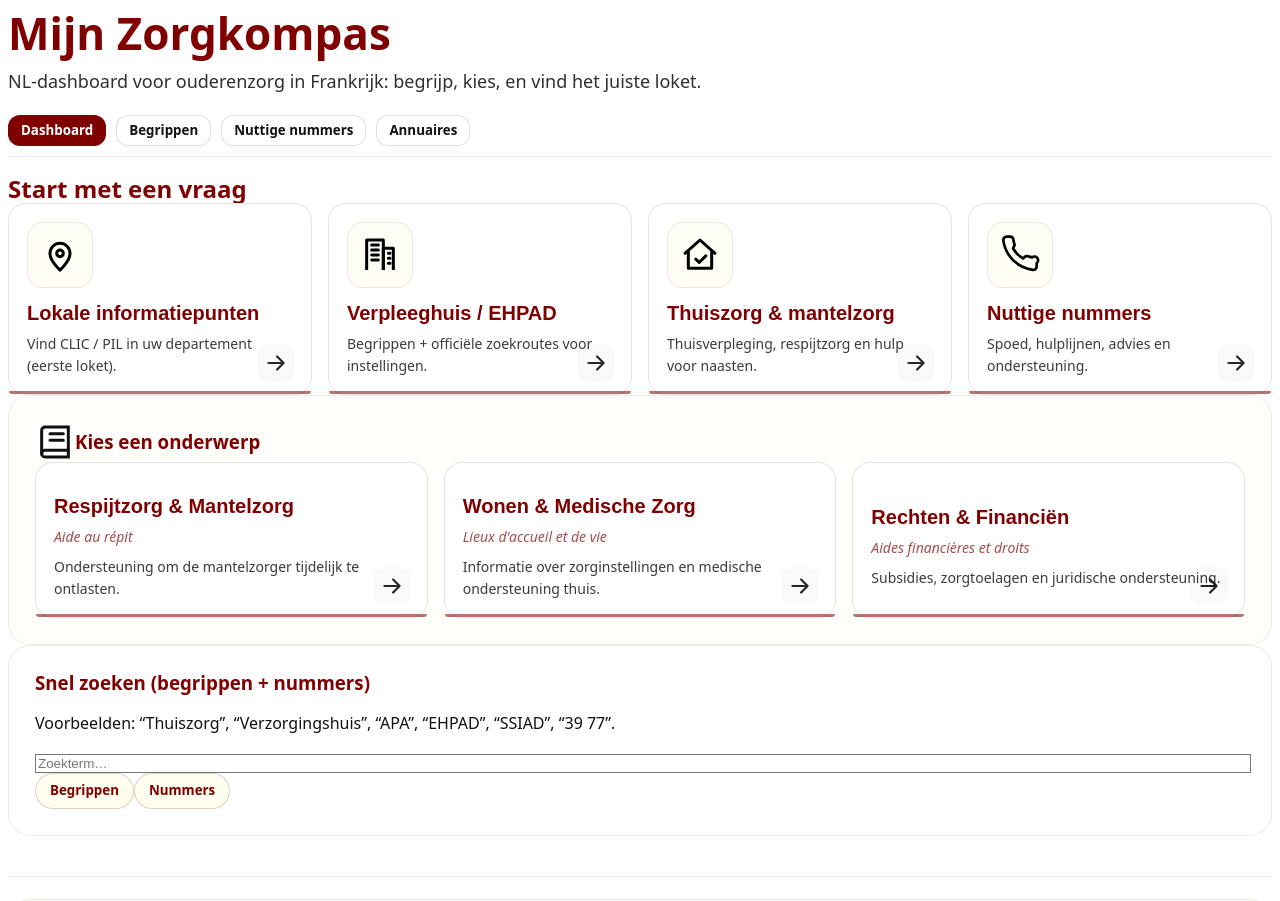
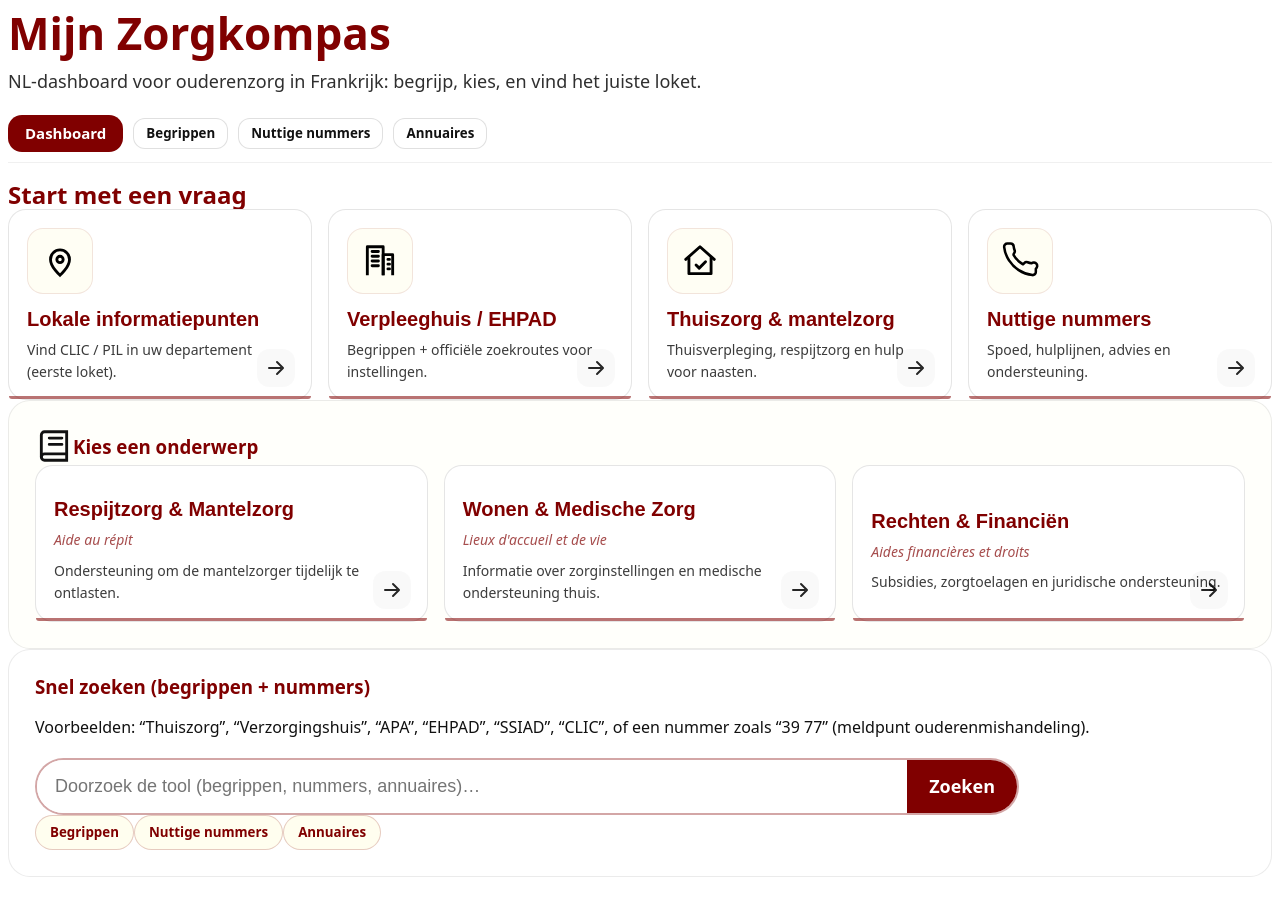
Before and after one commit to antonnoe/Ouderenzorg, a Next.js app: page / in a window 1280 px wide. Shown: the top 901 px of the page. Built offline with nearby package versions, Linux system fonts and the light colour scheme.

Commit message:
Enhance search functionality and add query aliases
Added new query alias for 'clic' and updated search functionality to include improved filtering for definitions, contacts, and directories.

```diff
--- a/src/app/page.tsx
+++ b/src/app/page.tsx
@@ -18,6 +18,7 @@ function nlTranslateUrl(url: string) {
   return `https://translate.google.com/translate?sl=auto&tl=nl&u=${u}`;
 }
 
+/** Zoeken: synoniemen/alias → extra termen */
 const queryAliases: Array<[string, string[]]> = [
   ['thuiszorg', ['ssiad', 'soins infirmiers', 'domicile']],
   ['zorg aan huis', ['ssiad', 'domicile']],
@@ -30,7 +31,8 @@ const queryAliases: Array<[string, string[]]> = [
   ['respijtzorg', ['répit', 'pfr', 'heb_temp']],
   ['mantelzorg', ['aidant', 'pfr']],
   ['zorgtoelage', ['apa']],
-  ['autonomie', ['apa']]
+  ['autonomie', ['apa']],
+  ['clic', ['clic', 'pil', "point d'information local", 'point information local', 'information local']]
 ];
 
 // Icons (inline SVG)
@@ -39,7 +41,7 @@ function IconBox({ children }: { children: React.ReactNode }) {
 }
 function ArrowIcon() {
   return (
-    <svg width="26" height="26" viewBox="0 0 24 24" fill="none" className="text-maroon">
+    <svg width="24" height="24" viewBox="0 0 24 24" fill="none">
       <path d="M5 12h12" stroke="currentColor" strokeWidth="2" strokeLinecap="round" />
       <path d="M13 6l6 6-6 6" stroke="currentColor" strokeWidth="2" strokeLinecap="round" strokeLinejoin="round" />
     </svg>
@@ -47,7 +49,7 @@ function ArrowIcon() {
 }
 function IconMapPins() {
   return (
-    <svg width="40" height="40" viewBox="0 0 24 24" fill="none" className="text-maroon">
+    <svg width="38" height="38" viewBox="0 0 24 24" fill="none" className="text-maroon">
       <path d="M12 21s6-5.2 6-10a6 6 0 10-12 0c0 4.8 6 10 6 10z" stroke="currentColor" strokeWidth="1.8" />
       <circle cx="12" cy="11" r="2" stroke="currentColor" strokeWidth="1.8" />
     </svg>
@@ -55,7 +57,7 @@ function IconMapPins() {
 }
 function IconHomeCare() {
   return (
-    <svg width="40" height="40" viewBox="0 0 24 24" fill="none" className="text-maroon">
+    <svg width="38" height="38" viewBox="0 0 24 24" fill="none" className="text-maroon">
       <path d="M3 11l9-8 9 8" stroke="currentColor" strokeWidth="1.8" strokeLinecap="round" strokeLinejoin="round" />
       <path d="M5 10v10h14V10" stroke="currentColor" strokeWidth="1.8" strokeLinecap="round" strokeLinejoin="round" />
       <path d="M9.5 14.5l2 2 4-4" stroke="currentColor" strokeWidth="1.8" strokeLinecap="round" strokeLinejoin="round" />
@@ -64,7 +66,7 @@ function IconHomeCare() {
 }
 function IconBuilding() {
   return (
-    <svg width="40" height="40" viewBox="0 0 24 24" fill="none" className="text-maroon">
+    <svg width="38" height="38" viewBox="0 0 24 24" fill="none" className="text-maroon">
       <path d="M4 21V3h10v18" stroke="currentColor" strokeWidth="1.8" strokeLinejoin="round" />
       <path d="M14 21V8h6v13" stroke="currentColor" strokeWidth="1.8" strokeLinejoin="round" />
       <path d="M7 6h4M7 9h4M7 12h4M7 15h4" stroke="currentColor" strokeWidth="1.8" strokeLinecap="round" />
@@ -74,7 +76,7 @@ function IconBuilding() {
 }
 function IconPhone() {
   return (
-    <svg width="40" height="40" viewBox="0 0 24 24" fill="none" className="text-maroon">
+    <svg width="38" height="38" viewBox="0 0 24 24" fill="none" className="text-maroon">
       <path
         d="M22 16.9v2a2 2 0 01-2.2 2 19.8 19.8 0 01-8.6-3.1 19.5 19.5 0 01-6-6A19.8 19.8 0 012 3.2 2 2 0 014 1h2a2 2 0 012 1.7c.1.9.3 1.7.6 2.5a2 2 0 01-.5 2.1L7.9 8.1a16 16 0 006 6l.8-.8a2 2 0 012.1-.5c.8.3 1.6.5 2.5.6A2 2 0 0122 16.9z"
         stroke="currentColor"
@@ -86,7 +88,7 @@ function IconPhone() {
 }
 function IconBook() {
   return (
-    <svg width="40" height="40" viewBox="0 0 24 24" fill="none" className="text-maroon">
+    <svg width="38" height="38" viewBox="0 0 24 24" fill="none" className="text-maroon">
       <path d="M4 19a2 2 0 012-2h14" stroke="currentColor" strokeWidth="1.8" strokeLinecap="round" />
       <path d="M6 3h14v18H6a2 2 0 01-2-2V5a2 2 0 012-2z" stroke="currentColor" strokeWidth="1.8" />
       <path d="M9 7h8M9 11h8" stroke="currentColor" strokeWidth="1.8" strokeLinecap="round" />
@@ -145,7 +147,7 @@ function FooterNav({ onAction }: { onAction: (a: FooterAction) => void }) {
               <li><button className="zk-footer-link" onClick={() => onAction({ kind: 'category', categoryId: 'rechten_financien' })}>Overzicht rechten</button></li>
               <li><button className="zk-footer-link" onClick={() => onAction({ kind: 'view', view: 'definities', q: 'APA' })}>APA (toelage)</button></li>
               <li><button className="zk-footer-link" onClick={() => onAction({ kind: 'view', view: 'contacten', q: 'Santé Info Droits' })}>Santé Info Droits</button></li>
-              <li><button className="zk-footer-link" onClick={() => onAction({ kind: 'view', view: 'contacten', q: '0 800 360 360' })}>Numéro handicap</button></li>
+              <li><button className="zk-footer-link" onClick={() => onAction({ kind: 'view', view: 'contacten', q: 'Numéro handicap' })}>Numéro handicap</button></li>
             </ul>
           </div>
 
@@ -219,6 +221,16 @@ export default function Home() {
     });
   }, [queryList]);
 
+  const filteredAnnuaires = useMemo(() => {
+    const entries = Object.entries(zorgData.annuaires || {});
+    if (queryList.length === 0) return entries;
+
+    return entries.filter(([key, a]) => {
+      const hay = [key, cleanText(a.naam), cleanText(a.uitleg), a.url || ''].join(' ').toLowerCase();
+      return queryList.some((term) => hay.includes(term));
+    });
+  }, [queryList]);
+
   const openCategory = (cat: ZorgCategory) => {
     setSelectedCategory(cat);
     setView('category');
@@ -253,6 +265,14 @@ export default function Home() {
   const current = (v: View): React.AriaAttributes['aria-current'] =>
     view === v ? 'page' : undefined;
 
+  const doSearch = () => {
+    // Slim: eerst definities, dan contacten, dan annuaires
+    if (filteredDefinitions.length > 0) setView('definities');
+    else if (filteredContacts.length > 0) setView('contacten');
+    else setView('annuaires');
+    window.scrollTo({ top: 0, behavior: 'smooth' });
+  };
+
   return (
     <main className="min-h-screen px-6 md:px-12 py-8 max-w-7xl mx-auto">
       <header className="zk-header">
@@ -263,7 +283,7 @@ export default function Home() {
           </div>
 
           <div className="zk-topnav">
-            <button className="zk-tab" aria-current={current('dashboard')} onClick={goHome}>Dashboard</button>
+            <button className="zk-tab zk-tab--home" aria-current={current('dashboard')} onClick={goHome}>Dashboard</button>
             <button className="zk-tab" aria-current={current('definities')} onClick={() => { setSelectedCategory(null); setView('definities'); }}>Begrippen</button>
             <button className="zk-tab" aria-current={current('contacten')} onClick={() => { setSelectedCategory(null); setView('contacten'); }}>Nuttige nummers</button>
             <button className="zk-tab" aria-current={current('annuaires')} onClick={() => { setSelectedCategory(null); setView('annuaires'); }}>Annuaires</button>
@@ -340,18 +360,25 @@ export default function Home() {
 
           <div className="zk-panel">
             <h3 className="text-2xl font-bold font-poppins text-maroon mb-2">Snel zoeken (begrippen + nummers)</h3>
-            <p className="text-gray-700 mb-4">Voorbeelden: “Thuiszorg”, “Verzorgingshuis”, “APA”, “EHPAD”, “SSIAD”, “39 77”.</p>
+            <p className="text-gray-700 mb-4">
+              Voorbeelden: “Thuiszorg”, “Verzorgingshuis”, “APA”, “EHPAD”, “SSIAD”, “CLIC”, of een nummer zoals “39 77” (meldpunt ouderenmishandeling).
+            </p>
 
-            <div className="flex flex-col md:flex-row gap-3 md:items-center">
+            <div className="flex flex-col gap-3">
+              <div className="zk-searchbar">
                 <input
                   value={q}
                   onChange={(e) => setQ(e.target.value)}
-                placeholder="Zoekterm…"
-                className="w-full md:flex-1 px-4 py-3 rounded-xl border border-black/15 focus:outline-none focus:ring-2 focus:ring-maroon/20"
+                  placeholder="Doorzoek de tool (begrippen, nummers, annuaires)…"
+                  onKeyDown={(e) => { if (e.key === 'Enter') doSearch(); }}
                 />
-              <div className="flex gap-2">
+                <button type="button" onClick={doSearch}>Zoeken</button>
+              </div>
+
+              <div className="flex flex-wrap gap-2">
                 <button onClick={() => setView('definities')} className="zk-btn zk-btn--soft">Begrippen</button>
-                <button onClick={() => setView('contacten')} className="zk-btn zk-btn--soft">Nummers</button>
+                <button onClick={() => setView('contacten')} className="zk-btn zk-btn--soft">Nuttige nummers</button>
+                <button onClick={() => setView('annuaires')} className="zk-btn zk-btn--soft">Annuaires</button>
               </div>
             </div>
           </div>
@@ -422,16 +449,19 @@ export default function Home() {
         <section className="space-y-6">
           <div className="zk-panel">
             <h2 className="text-3xl font-bold font-poppins text-maroon mb-2">Begrippen (NL → FR)</h2>
-            <p className="text-gray-700 mb-5">Typ om te filteren (ook op synoniemen zoals “thuiszorg”, “verzorgingshuis”).</p>
+            <p className="text-gray-700 mb-5">Typ om te filteren (ook op synoniemen zoals “thuiszorg”, “verzorgingshuis”, “CLIC”).</p>
 
+            <div className="zk-searchbar" style={{ maxWidth: 780 }}>
               <input
                 value={q}
                 onChange={(e) => setQ(e.target.value)}
                 placeholder="Zoek in begrippen…"
-              className="w-full px-4 py-3 rounded-xl border border-black/15 focus:outline-none focus:ring-2 focus:ring-maroon/20 mb-6"
+                onKeyDown={(e) => { if (e.key === 'Enter') window.scrollTo({ top: 0, behavior: 'smooth' }); }}
               />
+              <button type="button" onClick={() => window.scrollTo({ top: 0, behavior: 'smooth' })}>Zoeken</button>
+            </div>
 
-            <div className="grid grid-cols-1 md:grid-cols-2 gap-4">
+            <div className="grid grid-cols-1 md:grid-cols-2 gap-4 mt-6">
               {filteredDefinitions.map(([key, def]) => (
                 <div key={key} className="zk-card">
                   <div className="zk-card-h">
@@ -459,14 +489,17 @@ export default function Home() {
             <h2 className="text-3xl font-bold font-poppins text-maroon mb-2">Nuttige nummers</h2>
             <p className="text-gray-700 mb-5">Typ om te filteren. Bij spoed: bel 15 (SAMU) of 112.</p>
 
+            <div className="zk-searchbar" style={{ maxWidth: 780 }}>
               <input
                 value={q}
                 onChange={(e) => setQ(e.target.value)}
                 placeholder="Zoek in nummers…"
-              className="w-full px-4 py-3 rounded-xl border border-black/15 focus:outline-none focus:ring-2 focus:ring-maroon/20 mb-6"
+                onKeyDown={(e) => { if (e.key === 'Enter') window.scrollTo({ top: 0, behavior: 'smooth' }); }}
               />
+              <button type="button" onClick={() => window.scrollTo({ top: 0, behavior: 'smooth' })}>Zoeken</button>
+            </div>
 
-            <div className="grid grid-cols-1 md:grid-cols-2 gap-4">
+            <div className="grid grid-cols-1 md:grid-cols-2 gap-4 mt-6">
               {filteredContacts.map(([key, c]) => (
                 <div key={key} className="zk-card">
                   <div className="zk-card-h">{cleanText(c.naam)}</div>
@@ -487,10 +520,20 @@ export default function Home() {
         <section className="space-y-6">
           <div className="zk-panel">
             <h2 className="text-3xl font-bold font-poppins text-maroon mb-2">Officiële annuaires</h2>
-            <p className="text-gray-700 mb-6">Gebruik als verdieping of om lokale contactpunten te vinden.</p>
+            <p className="text-gray-700 mb-6">Gebruik als verdieping of om lokale contactpunten te vinden (bijv. CLIC / PIL).</p>
 
-            <div className="grid grid-cols-1 md:grid-cols-2 gap-4">
-              {Object.entries(zorgData.annuaires).map(([key, ann]) => (
+            <div className="zk-searchbar" style={{ maxWidth: 780 }}>
+              <input
+                value={q}
+                onChange={(e) => setQ(e.target.value)}
+                placeholder="Zoek in annuaires… (bijv. CLIC, EHPAD)"
+                onKeyDown={(e) => { if (e.key === 'Enter') window.scrollTo({ top: 0, behavior: 'smooth' }); }}
+              />
+              <button type="button" onClick={() => window.scrollTo({ top: 0, behavior: 'smooth' })}>Zoeken</button>
+            </div>
+
+            <div className="grid grid-cols-1 md:grid-cols-2 gap-4 mt-6">
+              {(q.trim() ? filteredAnnuaires : Object.entries(zorgData.annuaires)).map(([key, ann]) => (
                 <div key={key} className="zk-card">
                   <div className="zk-card-h">{cleanText(ann.naam)}</div>
                   <div className="zk-card-p">{cleanText(ann.uitleg)}</div>
```
Lines whose indentation alone changed are shown as unchanged.
